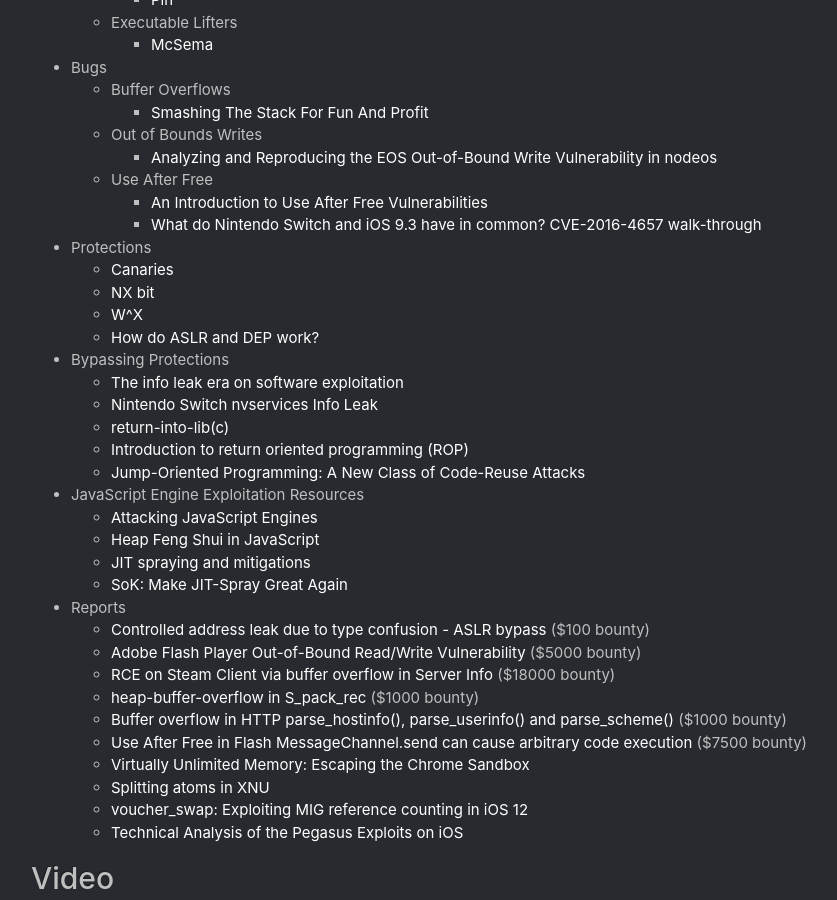
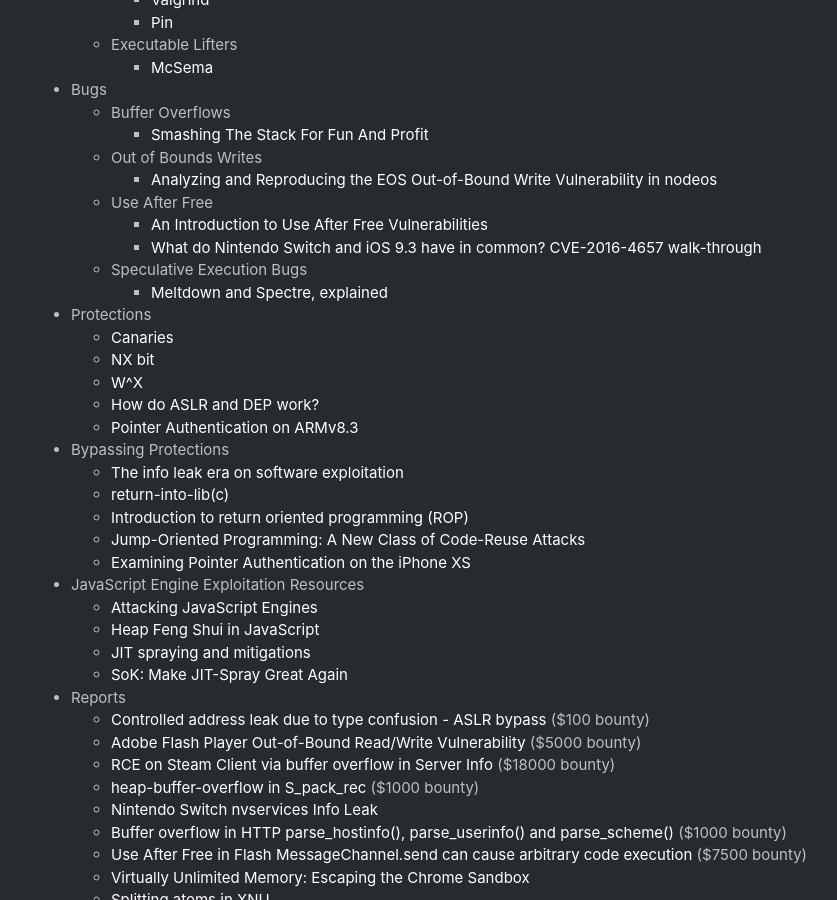
Before and after one commit to anacanteroske/hacker101, a Jekyll site: the page built from sessions/native_code_crash_course.md, in a window 1280 px wide and 900 px high, scrolled down 2111 px. Shown: the whole window, without its empty margins (54-891 px from the left). Built offline with Jekyll 4.4.1, drawn with Linux system fonts in a browser that asks for light colours.

Commit message:
Added CPU cache resource, speculative execution bugs, pointer authentication.  Moved nvservices leak report.

```diff
--- a/sessions/native_code_crash_course.md
+++ b/sessions/native_code_crash_course.md
@@ -101,17 +102,20 @@ Resources
 	- Use After Free
 		- [An Introduction to Use After Free Vulnerabilities](https://www.purehacking.com/blog/lloyd-simon/an-introduction-to-use-after-free-vulnerabilities)
 		- [What do Nintendo Switch and iOS 9.3 have in common? CVE-2016-4657 walk-through](https://www.youtube.com/watch?v=xkdPjbaLngE&feature=youtu.be)
+	- Speculative Execution Bugs
+		- [Meltdown and Spectre, explained](https://medium.com/@mattklein123/meltdown-spectre-explained-6bc8634cc0c2)
 - Protections
 	- [Canaries](https://en.wikipedia.org/wiki/Buffer_overflow_protection#Canaries)
 	- [NX bit](https://en.wikipedia.org/wiki/NX_bit)
 	- [W^X](https://en.wikipedia.org/wiki/W%5EX)
 	- [How do ASLR and DEP work?](https://security.stackexchange.com/questions/18556/how-do-aslr-and-dep-work)
+	- [Pointer Authentication on ARMv8.3](https://www.qualcomm.com/media/documents/files/whitepaper-pointer-authentication-on-armv8-3.pdf)
 - Bypassing Protections
 	- [The info leak era on software exploitation](https://media.blackhat.com/bh-us-12/Briefings/Serna/BH_US_12_Serna_Leak_Era_Slides.pdf)
-	- [Nintendo Switch nvservices Info Leak](https://daeken.svbtle.com/nintendo-switch-nvservices-info-leak)
 	- [return-into-lib(c)](http://phrack.org/issues/58/4.html)
 	- [Introduction to return oriented programming (ROP)](http://codearcana.com/posts/2013/05/28/introduction-to-return-oriented-programming-rop.html)
 	- [Jump-Oriented Programming: A New Class of Code-Reuse Attacks](https://www.comp.nus.edu.sg/~liangzk/papers/asiaccs11.pdf)
+	- [Examining Pointer Authentication on the iPhone XS](https://googleprojectzero.blogspot.com/2019/02/examining-pointer-authentication-on.html)
 - JavaScript Engine Exploitation Resources
 	- [Attacking JavaScript Engines](http://www.phrack.org/papers/attacking_javascript_engines.html)
 	- [Heap Feng Shui in JavaScript](https://www.blackhat.com/presentations/bh-europe-07/Sotirov/Presentation/bh-eu-07-sotirov-apr19.pdf)
```
Also changed, not shown: other parts of sessions/native_code_crash_course.md (+2 -0 lines).
